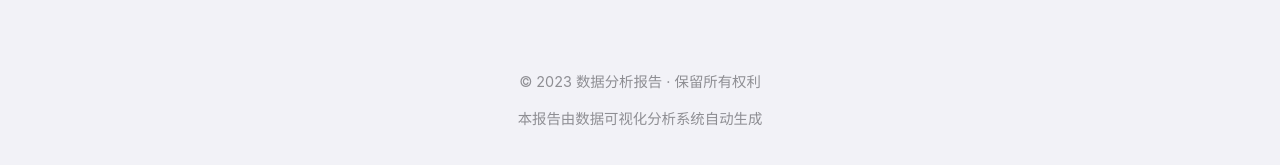
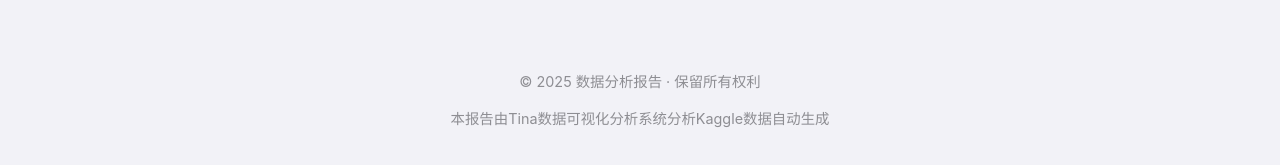
Before and after one commit to Tina2088/lungcancerVis, a plain HTML site: page index.html in a window 1280 px wide. Shown: the part 3663-3828 px from the top of the page. Drawn offline with Linux system fonts and the light colour scheme.

Commit message:
update2
2

```diff
--- a/index.html
+++ b/index.html
@@ -231,8 +231,8 @@
     </div>
 
     <footer>
-        <p>© 2023 数据分析报告 · 保留所有权利</p>
-        <p>本报告由数据可视化分析系统自动生成</p>
+        <p>© 2025 数据分析报告 · 保留所有权利</p>
+        <p>本报告由Tina数据可视化分析系统分析Kaggle数据自动生成</p>
     </footer>
 </body>
 </html>
```
